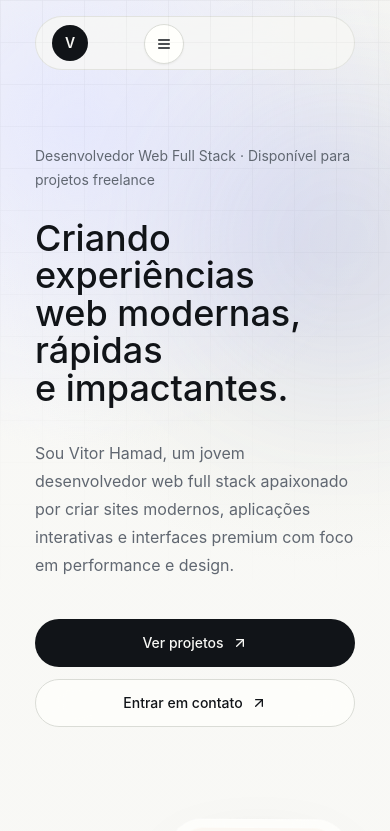
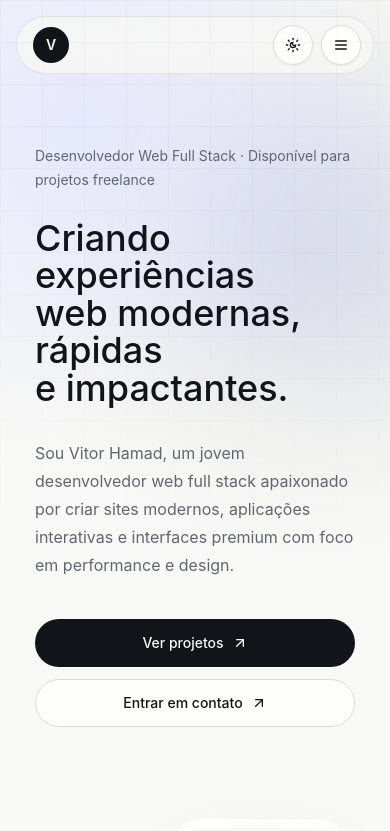
Before and after one commit to hamadvitor0-cell/Portfolio, a Next.js app: page / in a window 390 px wide. Shown: the top 831 px of the page. Built offline with nearby package versions, Linux system fonts and the light colour scheme.

Commit message:
Fix mobile navigation layout

```diff
--- a/src/components/site-header.tsx
+++ b/src/components/site-header.tsx
@@ -12,7 +12,7 @@ export function SiteHeader() {
 
   return (
     <header className="fixed inset-x-0 top-0 z-50 px-4 py-4 sm:px-6">
-      <div className="relative mx-auto flex w-full max-w-xs items-center justify-between rounded-full border border-border/70 bg-background/75 px-3 py-2 shadow-soft backdrop-blur-2xl sm:max-w-7xl">
+      <div className="relative mx-auto flex w-full max-w-sm items-center justify-between gap-2 rounded-full border border-border/70 bg-background/75 px-3 py-2 shadow-soft backdrop-blur-2xl sm:max-w-7xl">
         <a href="#" className="flex items-center gap-3 rounded-full pl-1 pr-3 focus-visible:outline-none focus-visible:ring-2 focus-visible:ring-accent">
           <span className="grid size-9 place-items-center rounded-full bg-foreground text-sm font-semibold text-background">
             {siteConfig.name.slice(0, 1)}
@@ -41,21 +41,23 @@ export function SiteHeader() {
           </MagneticButton>
         </div>
 
-      </div>
-
+        <div className="flex items-center gap-2 xl:hidden">
+          <ThemeToggle />
           <button
             type="button"
-        className="fixed left-36 top-6 z-[60] inline-flex size-10 items-center justify-center rounded-full border border-border bg-surface text-foreground shadow-sm xl:hidden"
+            className="inline-flex size-10 items-center justify-center rounded-full border border-border bg-surface text-foreground shadow-sm transition hover:border-accent/60 hover:bg-subtle"
             aria-label="Toggle navigation"
             aria-expanded={open}
             onClick={() => setOpen((value) => !value)}
           >
             {open ? <X className="size-4" /> : <Menu className="size-4" />}
           </button>
+        </div>
+      </div>
 
       <div
         className={cn(
-          "mx-auto mt-3 max-w-7xl overflow-hidden rounded-3xl border border-border bg-background/95 shadow-soft backdrop-blur-2xl transition-all duration-300 xl:hidden",
+          "mx-auto mt-3 max-w-sm overflow-hidden rounded-3xl border border-border bg-background/95 shadow-soft backdrop-blur-2xl transition-all duration-300 sm:max-w-7xl xl:hidden",
           open ? "max-h-96 opacity-100" : "max-h-0 border-transparent opacity-0"
         )}
       >
@@ -71,7 +73,6 @@ export function SiteHeader() {
             </a>
           ))}
           <div className="flex items-center justify-between border-t border-border pt-3">
-            <ThemeToggle />
             <MagneticButton href={`mailto:${siteConfig.email}`} className="min-h-10 px-4" showArrow={false}>
               {siteConfig.headerCta}
             </MagneticButton>
```
Lines whose indentation alone changed are shown as unchanged.
